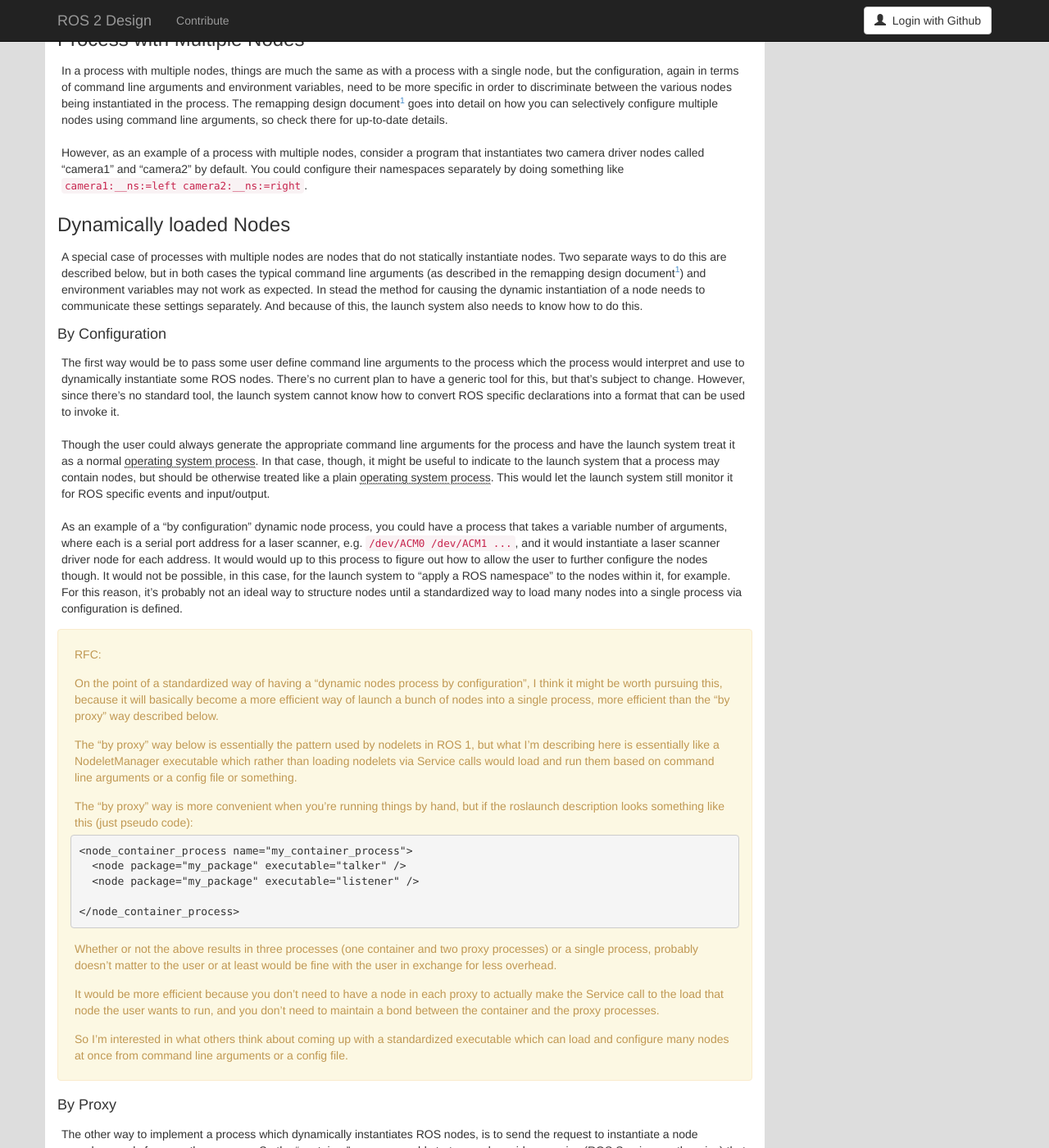
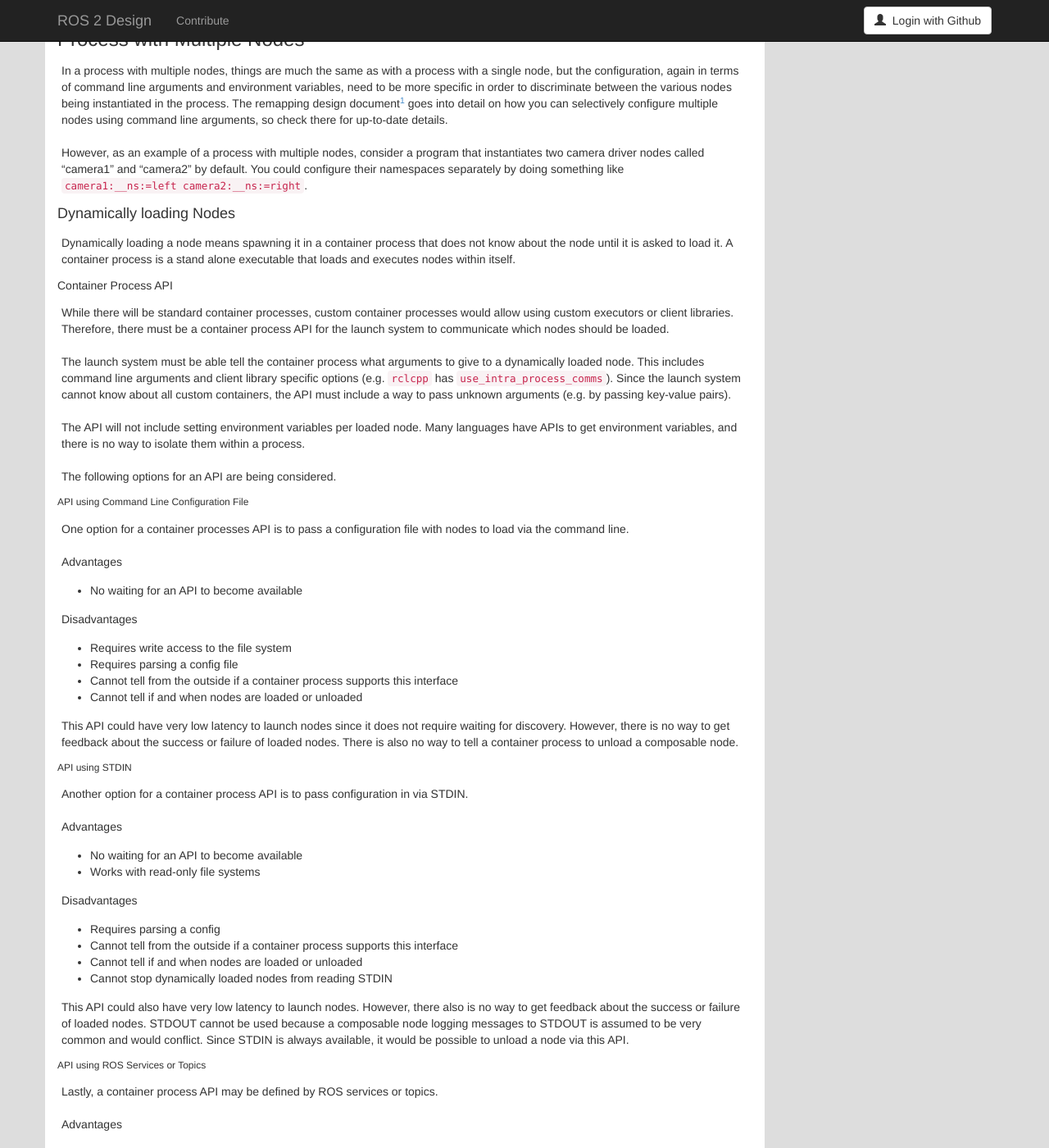
Before and after one commit to ros2/design, a Jekyll site: the page built from articles/150_roslaunch.md, in a window 1280 px wide and 1400 px high, scrolled down 10155 px. Shown: the whole window at 82% size. Built offline with Jekyll 4.4.1, drawn with Linux system fonts in a browser that asks for light colours; nearby versions of some CDN libraries; some of the changed text lies outside the part shown.

Commit message:
Proposal for launching dynamically composable nodes (#206)
* Proposal for dynamically composed nodes

* allow multiple extra_arguments

* Allow node_name and namespace to be empty

* Human readable error message

* Update articles/150_roslaunch.md

Co-Authored-By: sloretz <shane.loretz@gmail.com>

* Assign nodes unique ids, but still forbid duplicates

* Update articles/150_roslaunch.md

Co-Authored-By: sloretz <shane.loretz@gmail.com>

* Update articles/150_roslaunch.md

Co-Authored-By: sloretz <shane.loretz@gmail.com>

* Section to list

* More generic wording about container processes

* namespace -> node_namespace

* _launch/ -> ~/_container/

Signed-off-by: Shane Loretz <sloretz@osrfoundation.org>

````diff
--- a/articles/150_roslaunch.md
+++ b/articles/150_roslaunch.md
@@ -428,62 +428,179 @@
 However, as an example of a process with multiple nodes, consider a program that instantiates two camera driver nodes called "camera1" and "camera2" by default.
 You could configure their namespaces separately by doing something like `camera1:__ns:=left camera2:__ns:=right`.
 
-### Dynamically loaded Nodes
+#### Dynamically loading Nodes
 
-A special case of processes with multiple nodes are nodes that do not statically instantiate nodes.
-Two separate ways to do this are described below, but in both cases the typical command line arguments (as described in the remapping design document[^static_remapping]) and environment variables may not work as expected.
-In stead the method for causing the dynamic instantiation of a node needs to communicate these settings separately.
-And because of this, the launch system also needs to know how to do this.
+Dynamically loading a node means spawning it in a container process that does not know about the node until it is asked to load it.
+A container process is a stand alone executable that loads and executes nodes within itself.
 
-#### By Configuration
+##### Container Process API
 
-The first way would be to pass some user define command line arguments to the process which the process would interpret and use to dynamically instantiate some ROS nodes.
-There's no current plan to have a generic tool for this, but that's subject to change.
-However, since there's no standard tool, the launch system cannot know how to convert ROS specific declarations into a format that can be used to invoke it.
+While there will be standard container processes, custom container processes would allow using custom executors or client libraries.
+Therefore, there must be a container process API for the launch system to communicate which nodes should be loaded.
 
-Though the user could always generate the appropriate command line arguments for the process and have the launch system treat it as a normal operating system process.
-In that case, though, it might be useful to indicate to the launch system that a process may contain nodes, but should be otherwise treated like a plain operating system process.
-This would let the launch system still monitor it for ROS specific events and input/output.
+The launch system must be able tell the container process what arguments to give to a dynamically loaded node.
+This includes command line arguments and client library specific options (e.g. `rclcpp` has `use_intra_process_comms`).
+Since the launch system cannot know about all custom containers, the API must include a way to pass unknown arguments (e.g. by passing key-value pairs).
 
-As an example of a "by configuration" dynamic node process, you could have a process that takes a variable number of arguments, where each is a serial port address for a laser scanner, e.g. `/dev/ACM0 /dev/ACM1 ...`, and it would instantiate a laser scanner driver node for each address.
-It would would up to this process to figure out how to allow the user to further configure the nodes though.
-It would not be possible, in this case, for the launch system to "apply a ROS namespace" to the nodes within it, for example.
-For this reason, it's probably not an ideal way to structure nodes until a standardized way to load many nodes into a single process via configuration is defined.
+The API will not include setting environment variables per loaded node.
+Many languages have APIs to get environment variables, and there is no way to isolate them within a process.
 
-<div class="alert alert-warning" markdown="1">
-RFC:
+The following options for an API are being considered.
 
-On the point of a standardized way of having a "dynamic nodes process by configuration", I think it might be worth pursuing this, because it will basically become a more efficient way of launch a bunch of nodes into a single process, more efficient than the "by proxy" way described below.
+###### API using Command Line Configuration File
+One option for a container processes API is to pass a configuration file with nodes to load via the command line.
 
-The "by proxy" way below is essentially the pattern used by nodelets in ROS 1, but what I'm describing here is essentially like a NodeletManager executable which rather than loading nodelets via Service calls would load and run them based on command line arguments or a config file or something.
+Advantages
+* No waiting for an API to become available
 
-The "by proxy" way is more convenient when you're running things by hand, but if the roslaunch description looks something like this (just pseudo code):
+Disadvantages
+* Requires write access to the file system
+* Requires parsing a config file
+* Cannot tell from the outside if a container process supports this interface
+* Cannot tell if and when nodes are loaded or unloaded
 
-```xml
-<node_container_process name="my_container_process">
-  <node package="my_package" executable="talker" />
-  <node package="my_package" executable="listener" />
+This API could have very low latency to launch nodes since it does not require waiting for discovery.
+However, there is no way to get feedback about the success or failure of loaded nodes.
+There is also no way to tell a container process to unload a composable node.
 
-</node_container_process>
-```
+###### API using STDIN
 
-Whether or not the above results in three processes (one container and two proxy processes) or a single process, probably doesn't matter to the user or at least would be fine with the user in exchange for less overhead.
+Another option for a container process API is to pass configuration in via STDIN.
 
-It would be more efficient because you don't need to have a node in each proxy to actually make the Service call to the load that node the user wants to run, and you don't need to maintain a bond between the container and the proxy processes.
+Advantages
+* No waiting for an API to become available
+* Works with read-only file systems
 
-So I'm interested in what others think about coming up with a standardized executable which can load and configure many nodes at once from command line arguments or a config file.
-</div>
+Disadvantages
+* Requires parsing a config
+* Cannot tell from the outside if a container process supports this interface
+* Cannot tell if and when nodes are loaded or unloaded
+* Cannot stop dynamically loaded nodes from reading STDIN
 
-#### By Proxy
+This API could also have very low latency to launch nodes.
+However, there also is no way to get feedback about the success or failure of loaded nodes.
+STDOUT cannot be used because a composable node logging messages to STDOUT is assumed to be very common and would conflict.
+Since STDIN is always available, it would be possible to unload a node via this API.
 
-The other way to implement a process which dynamically instantiates ROS nodes, is to send the request to instantiate a node asynchronously from another process.
-So the "container" process would start up and provide a service (ROS Service or otherwise) that lets external processes request a node be instantiated with a given set of configurations.
+###### API using ROS Services or Topics
 
-One form this can take is by providing a "proxy" process which doesn't actually run the node, but instead loads it into an already running container and just stays running until the node is shutdown in the remote container.
-This pattern is used by the "nodelets" in ROS 1.
-It's a useful pattern when you're running nodes by hand but you want them to share a process and don't want to write your own program to do that.
+Lastly, a container process API may be defined by ROS services or topics.
 
-There are a few other forms this can take, but the common thread between them is that a process instantiates nodes dynamically based on asynchronous input from external actors (proxy's), and that the configuration for those nodes is communicated through something other than command line arguments and environment variables.
+Advantages
+* No config file parsing
+* Works with read-only file systems
+* Can indicate if a node was successfully loaded
+* Can create API to trigger launch events
+* Can tell if a container process supports this interface
+
+Disadvantages
+* Must wait for the service API to become available
+* Cannot stop dynamically loaded nodes from creating the same services
+
+This is the only option discussed which can communicate the success or failure of dynamically launched nodes.
+It is also the only option that allows introspection.
+However, this option has the highest potential delay from when the container process is spawned to when nodes may be loaded.
+
+##### Proposed Container process API
+
+This is a proposal for an API a launch system will use to interact with container processes.
+
+###### Command Line Arguments
+A container process must accept command line arguments including log level, remapping, and parameters.
+These command line arguments must not be applied to dynamically launched nodes.
+The launch system will pass these arguments to a container process in the same way it would pass them to a node.
+If a remap rule would apply to a launch service, the launch system should try to use the remapped service name instead.
+
+###### ROS Services
+A container process must offer all of the following services.
+
+* `~/_container/load_node`
+* `~/_container/unload_node`
+* `~/_container/list_nodes`
+
+The services are hidden to avoid colliding with user created services.
+`load_node` will be called by the launch system when a composable node is to be dynamically loaded, and `unload_node` destroys a composable node.
+`list_nodes` is not called by launch system, and is only provided for introspection.
+
+1. load_node
+
+    If a container process is asked to load a node with a full node name matching an existing node, then it must reject the request.
+    This is to avoid conflicts in features that assume node name uniqueness, like parameters.
+
+    A container process must assign the node a unique id when it is loaded.
+    The id of a loaded node instance never changes.
+    Two nodes in the same container process must never have the same id, and there should be a significant time delay before an id is reused.
+
+    ```
+    # A ROS package the composable node can be found in
+    string package_name
+    # a plugin within that package
+    string plugin_name
+
+    # Name the composable node should use, or empty to use the node's default name
+    string node_name
+    # Namespace the composable node should use, or empty to use the node's default namespace
+    string node_namespace
+    # Values from message rcl_interfaces/Log
+    uint8 log_level
+    # Remap rules
+    # TODO(sloretz) rcl_interfaces message for remap rules?
+    string[] remap_rules
+    # Parameters to set
+    rcl_interfaces/Parameter[] parameters
+
+    # key/value arguments that are specific to a type of container process
+    rcl_interfaces/Parameter[] extra_arguments
+    ---
+    # True if the node was successfully loaded
+    bool success
+    # Human readable error message if success is false, else empty string
+    string error_messsage
+    # Name of the loaded composable node (including namespace)
+    string full_node_name
+    # A unique identifier for the loaded node
+    uint64 unique_id
+    ```
+
+2. unload_node
+
+    ```
+    # Container specific unique id of a loaded node
+    uint64 unique_id
+    ---
+    # True if the node existed and was unloaded
+    bool success
+    # Human readable error message if success is false, else empty string
+    string error_messsage
+    ```
+
+3. list_nodes
+
+    ```
+    ---
+    # List of full node names including namespace
+    string[] full_node_names
+    # corresponding unique ids (must have same length as full_node_names)
+    uint64[] unique_ids
+    ```
+
+###### Exit Code
+If the container process is asked to shutdown due to normal [Termination], then the exit code must be 0.
+If it exits due to an error then exit code must be any other number.
+
+##### Parallel vs Sequential Loading of Nodes
+
+If it is possible to load multiple nodes in parallel, then it needs to be decided how to load the nodes.
+The container process should load nodes as soon as it is asked.
+It should be up to the launch system to decide whether to load nodes in parallel or sequentially.
+If multiple nodes of the same type are to be launched, then the launch system should load the nodes sequentially so each is able to remap it's name before the next is loaded.
+If they are of different types then the launch system may choose to try to load them in parallel, where the exact order they get loaded is determined by chance or the container process.
+
+##### Registration of Composable Nodes
+
+How Composable nodes are registered is not defined by this document.
+Instead, the container process is responsible for knowing how to find nodes it is asked to load.
+For example, a container process might use pluginlib for rclcpp nodes, or python entry points for rclpy nodes.
 
 ## Event Subsystem
 
````
